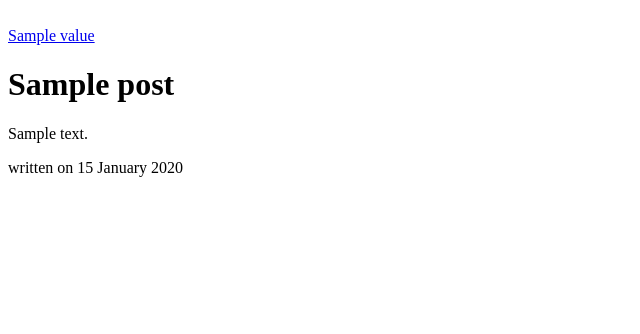
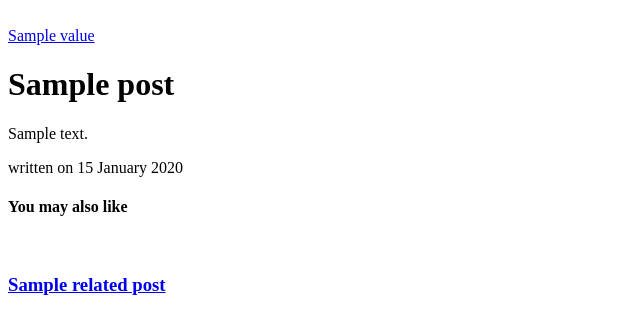
Before and after one commit to jeyofdev/symfony-blog, a Symfony app: template templates/blog/show.html.twig in a window 1280 px wide. Shown: the part 153-487 px from the top of the page, without its empty margins (0-640 px from the left). Run offline with Twig, Linux system fonts and the light colour scheme; the template is opened without the code that fills it: most values are stand-ins (such as "Sample title", 1, 10 or a date in 2020); some libraries are stand-ins or nearby versions.

Commit message:
feature : get a random posts list

```diff
--- a/src/Repository/CategoryRepository.php
+++ b/src/Repository/CategoryRepository.php
@@ -41,7 +41,8 @@ class CategoryRepository extends ServiceEntityRepository
     {
         return $this->createQueryBuilder('c')
             ->join('c.posts', 'p')
-            ->where("p.id = {$post->getId()}")
+            ->where('p.id = :id')
+            ->setParameter('id', $post->getId())
             ->getQuery()
             ->getResult()
         ;
--- a/templates/blog/parts/_list.html.twig
+++ b/templates/blog/parts/_list.html.twig
@@ -9,14 +9,14 @@
                 {% if key is same as (0) %}
                     <div class="col-12 mb-80">
                         <div class="card">
-                            {{ listPosts.header() }}
+                            {{ listPosts.header("https://via.placeholder.com/1100x425", "mb-35") }}
                             {{ listPosts.content(post) }}
                         </div>
                     </div>
                 {% else %}
                     <div class="col-12 col-md-6 mb-80">
                         <div class="card">
-                            {{ listPosts.header() }}
+                            {{ listPosts.header("https://via.placeholder.com/500x225", "mb-35") }}
                             {{ listPosts.content(post) }}
                         </div>
                     </div>
--- a/templates/blog/parts/macro-list-posts.html.twig
+++ b/templates/blog/parts/macro-list-posts.html.twig
@@ -1,7 +1,7 @@
 {# feature image of the post #}
-{% macro header() %}
-    <div class="card-header mb-35">
-        <img class="img-fluid" src="https://via.placeholder.com/1100x425" alt="">
+{% macro header(imgSrc, class) %}
+    <div class="card-header {{ class }}">
+        <img class="img-fluid" src="{{ imgSrc }}" alt="">
     </div>
 {% endmacro header %}
 
--- a/templates/blog/show.html.twig
+++ b/templates/blog/show.html.twig
@@ -1,13 +1,13 @@
 {% extends 'base.html.twig' %}
+{% import 'blog/parts/macro-list-posts.html.twig' as listPosts %}
 
 {% block title %}{{ parent() }} | {{ post.title }}{% endblock %}
 
 {% block body %}
+    <!-- the current post -->
     <div class="blog-single mt-50">
         <div class="card">
-            <div class="card-header mb-80">
-                <img class="img-fluid" src="https://via.placeholder.com/1100x425" alt="">
-            </div>
+            {{ listPosts.header("https://via.placeholder.com/1100x425", "mb-80") }}
 
             <div class="card-body mx-50">
                 {% if post.categories.values is not empty %}
@@ -26,4 +26,25 @@
             </div>
         </div>
     </div>
+
+
+    <!-- the related posts -->
+    <div class="blog-related mt-125 mb-80 mx-50">
+        <h4 class="text-secondary bloc-title mb-35">You may also like</h4>
+        <div class="row">
+            {% for relatedPost in relatedPosts %}
+                <div class="col-12 col-md-4 mb-0">
+                    <div class="card">
+                        {{ listPosts.header("https://via.placeholder.com/500x225", "mb-3") }}
+
+                        <div class="card-body">
+                            <a class="d-block card-title" href="{{ path('blog.show', {id: relatedPost.id, slug: relatedPost.slug}) }}">
+                                <h3>{{ relatedPost.title | capitalize }}</h3>
+                            </a>
+                        </div>
+                    </div>
+                </div>
+            {% endfor %}
+        </div>
+    </div>
 {% endblock %}
```
Also changed, not shown: assets/scss/app/pages/blog.scss (+17 -0 lines), src/Controller/BlogController.php (+20 -1 lines), src/Repository/PostRepository.php (+16 -1 lines).
